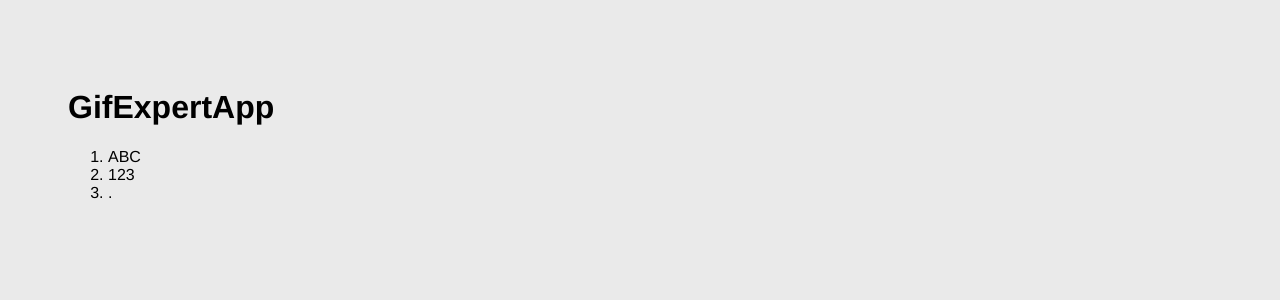
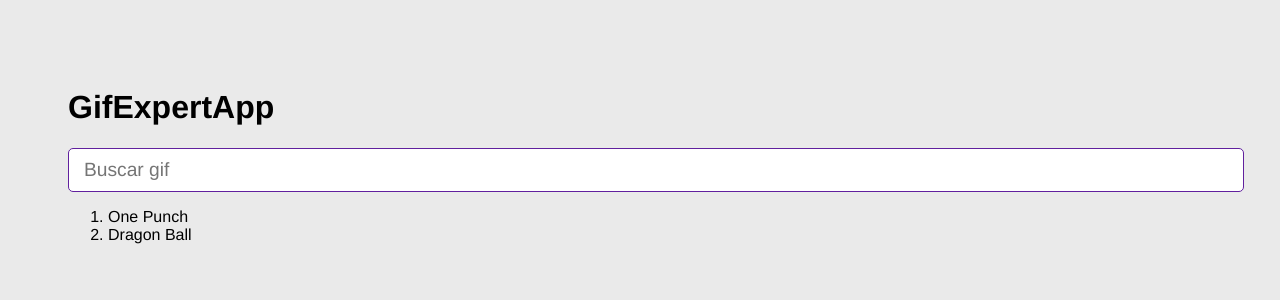
Before and after one commit to doleas/04-gif-expert-app, a React (Vite) app: page / in a window 1280 px wide. Shown: the top 300 px of the page. Built offline with nearby package versions, Linux system fonts and the light colour scheme.

Commit message:
useState map

```diff
--- a/src/GifExpertApp.jsx
+++ b/src/GifExpertApp.jsx
@@ -1,26 +1,40 @@
 import React, { useState } from 'react';
+import { AddCategory } from './components/AddCategory';
 
 export const GifExpertApp = () => {
 
     //para generar un listado
-    const [categories, setCategories] = useState([ 'One Punch' ]);
+    const [categories, setCategories] = useState(['One Punch', ' Dragon Ball']);
 
-    console.log(categories);
+    // console.log(categories);
+
+    const handleAddCategory = () => {
+        // console.log('Henshing');
+        // categories.push('Henshing'); //por ahora en los posible no utilizar push hasta saber bien como funciona
+        const saludo = 'Hola mundo';
+        setCategories([ saludo, ...categories ]) //vamos a utilizar un spret
+    }
 
     return (
         <>
-        {/* Esto va  a estar dividido en tres partes */}
+            {/* Esto va  a estar dividido en tres partes */}
             {/* titulo */}
             <h1> GifExpertApp </h1>
             {/* input */}
-
+            <AddCategory setCategories={setCategories}/>
             {/* listado de gif */}
+            {/* <button onClick={handleAddCategory}>Agregar</button> */}
             <ol>
-                <li>ABC</li>
+                {/* con map transformamos el arreglo pero solo visualmente */}
+                {categories.map(category => {
+                    return <li key={category}> { category } </li>
+                })
+                }
+                {/* <li>ABC</li>
                 <li>123</li>
-                <li>.</li>
+                <li>.</li> */}
             </ol>
-                {/* gif item */}
+            {/* gif item */}
         </>
     )
 }
--- /dev/null
+++ b/src/components/AddCategory.jsx
@@ -0,0 +1,33 @@
+import React, { useState } from "react"
+
+export const AddCategory = ({ setCategories }) => {
+
+    const [inputValue, setInputValue] = useState();
+
+    const onInputChange = ({ target }) => {
+        setInputValue(target.value);
+    }
+
+    const onSubmit = ( event ) => {
+        // console.log(event);
+        //para evitar el refresh del navegador web
+        event.preventDefault();
+        // console.log(inputValue);
+        if(inputValue.trim().length <= 1) return;
+
+        setCategories(categories => [inputValue, ...categories])
+    }
+
+    return (
+        // <div>AddCategory</div>
+        <form onSubmit={ onSubmit }>
+            <input
+                type="text"
+                placeholder="Buscar gif"
+                value={ inputValue }
+                onChange={ onInputChange }
+            />
+        </form>
+
+    )
+}
```
